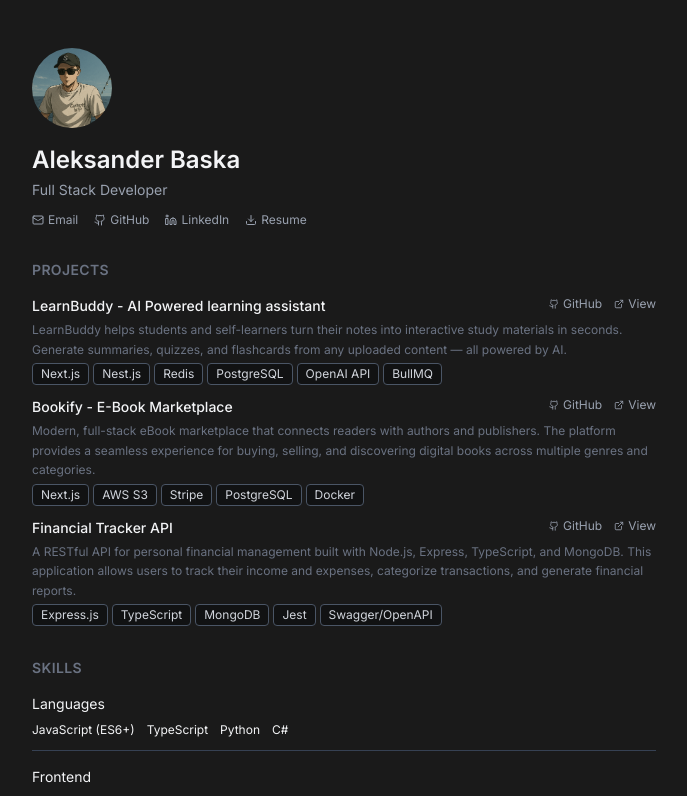
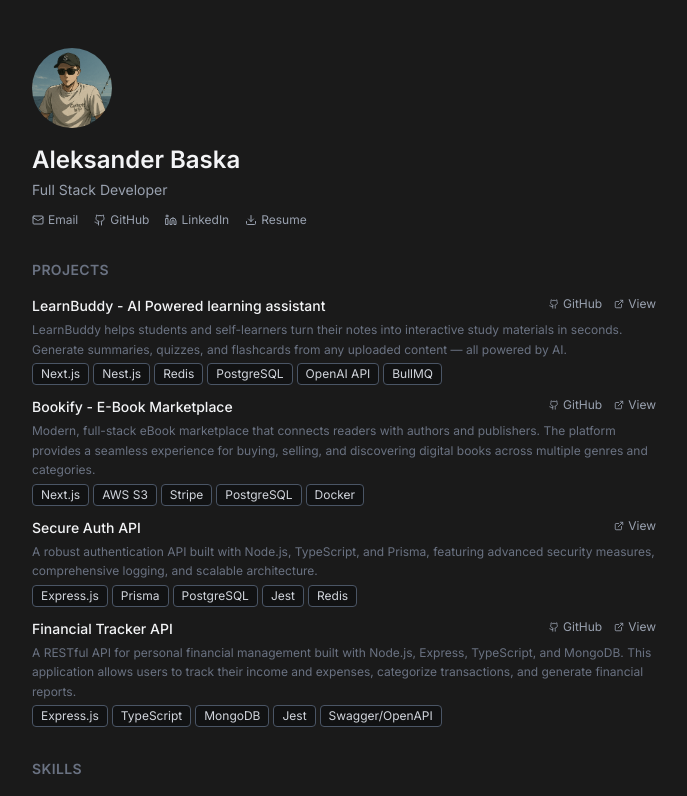
Before and after one commit to baskaaleksander/baskaaleksander-portfolio, a Next.js app: page / in a window 1280 px wide. Shown: the top 796 px of the page, without its empty margins (296-983 px from the left). Built offline with nearby package versions, Linux system fonts and the light colour scheme.

Commit message:
added new project

```diff
--- a/data/projects.ts
+++ b/data/projects.ts
@@ -16,6 +16,13 @@ export const projects = [
     githubLink: "https://github.com/baskaaleksander/ebook-marketplace",
   },
   {
+    title: "Secure Auth API",
+    description:
+      "A robust authentication API built with Node.js, TypeScript, and Prisma, featuring advanced security measures, comprehensive logging, and scalable architecture.",
+    tech: ["Express.js", "Prisma", "PostgreSQL", "Jest", "Redis"],
+    link: "https://github.com/baskaaleksander/secure-auth-api",
+  },
+  {
     title: "Financial Tracker API",
     description:
       "A RESTful API for personal financial management built with Node.js, Express, TypeScript, and MongoDB. This application allows users to track their income and expenses, categorize transactions, and generate financial reports.",
```
